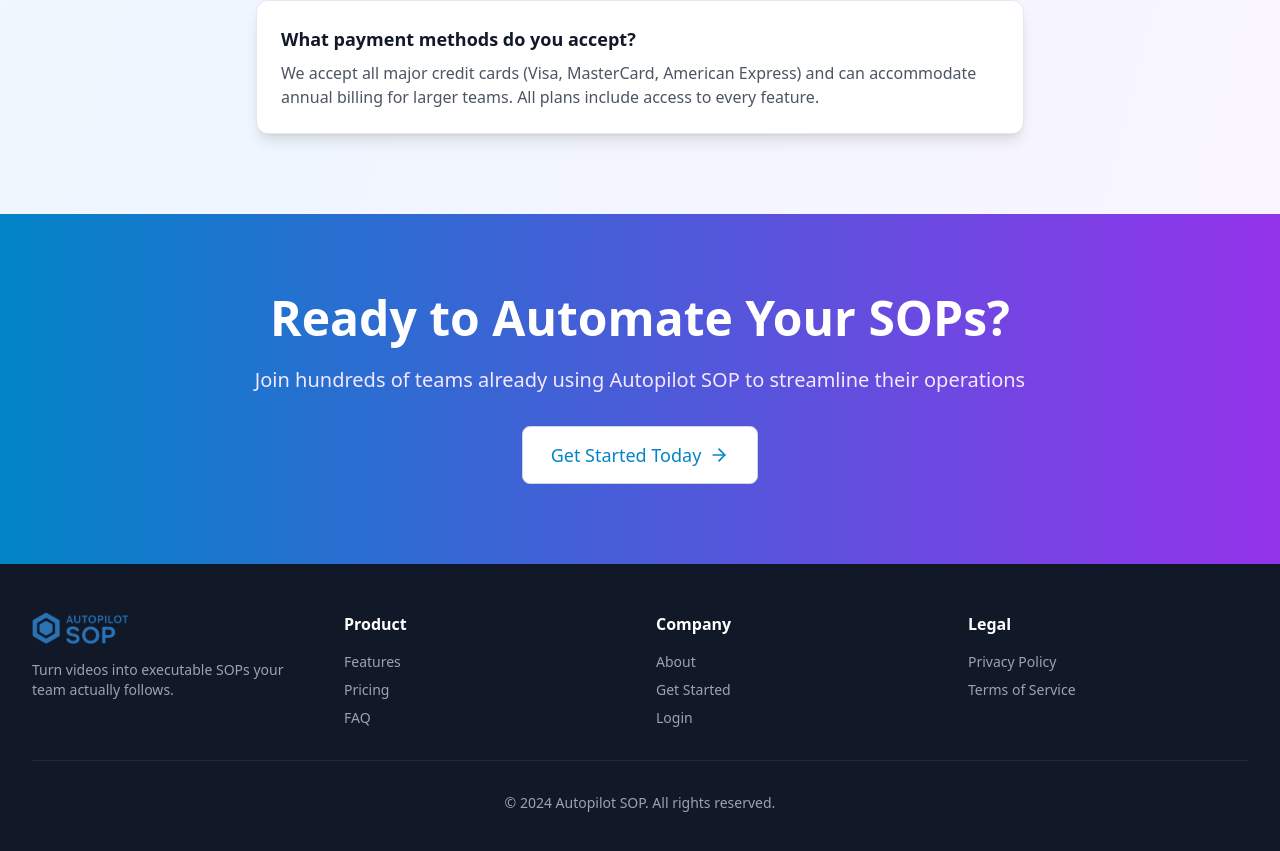
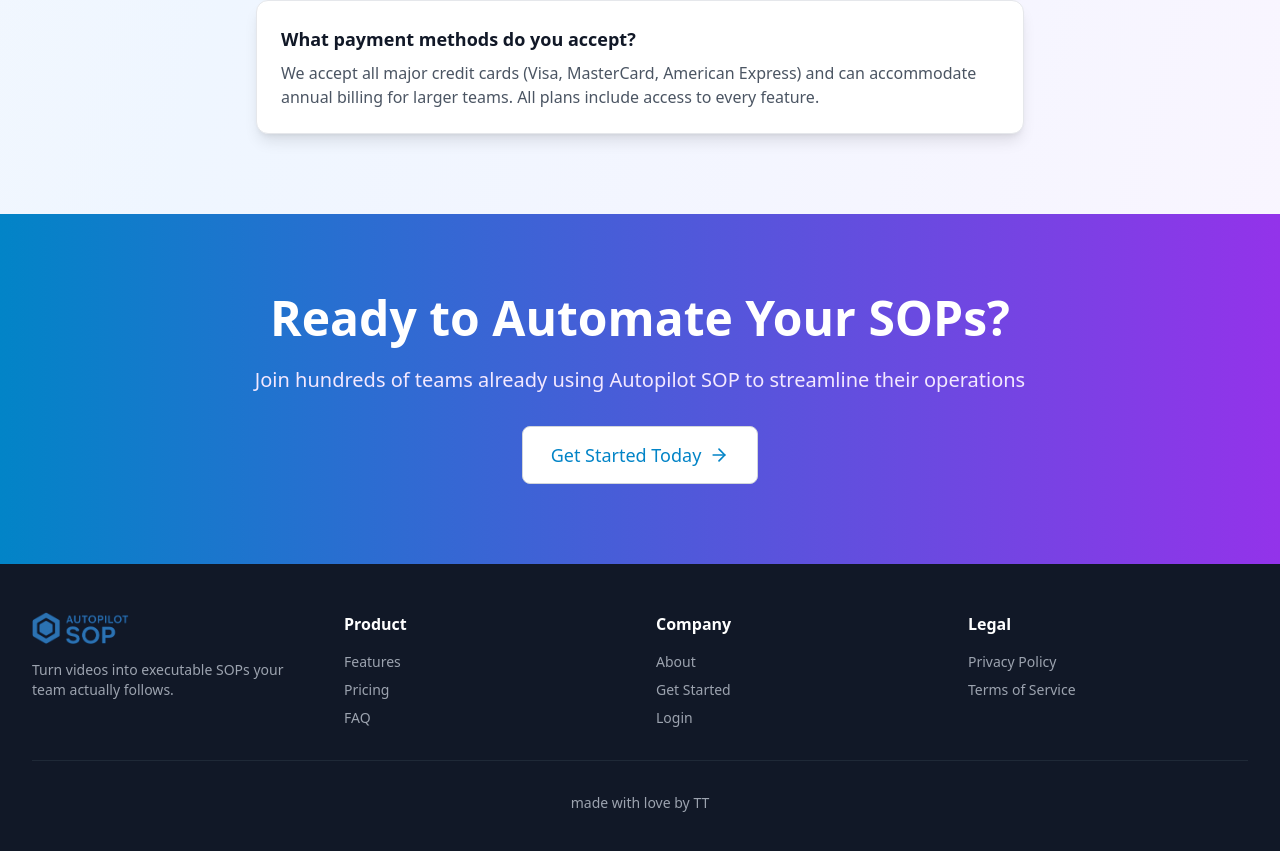
Before and after one commit to sammitchell20013-gif/Autopilot-sop, a Next.js app: page / in a window 1280 px wide. Shown: the part 4081-4932 px from the top of the page. Built offline with nearby package versions, Linux system fonts and the light colour scheme.

Commit message:
Update footer copyright to 'made with love by TT'

```diff
--- a/app/page.tsx
+++ b/app/page.tsx
@@ -439,7 +439,7 @@
             </div>
           </div>
           <div className="border-t border-gray-800 pt-8 text-center text-sm">
-            <p>&copy; 2024 Autopilot SOP. All rights reserved.</p>
+            <p>made with love by TT</p>
           </div>
         </div>
       </footer>
```
